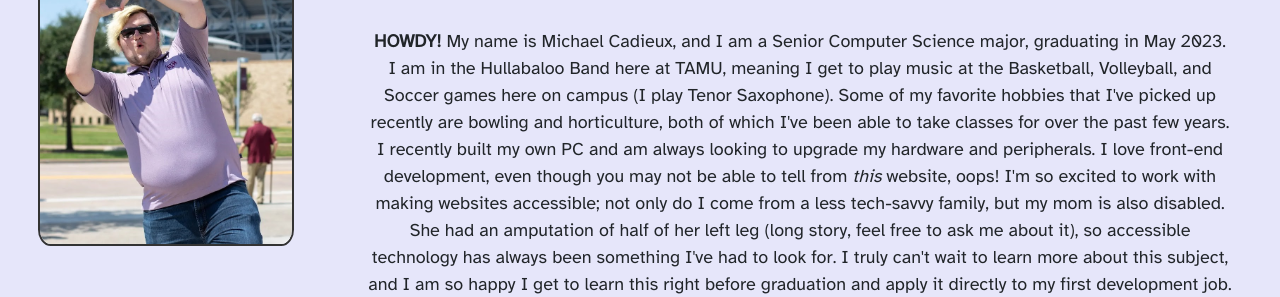
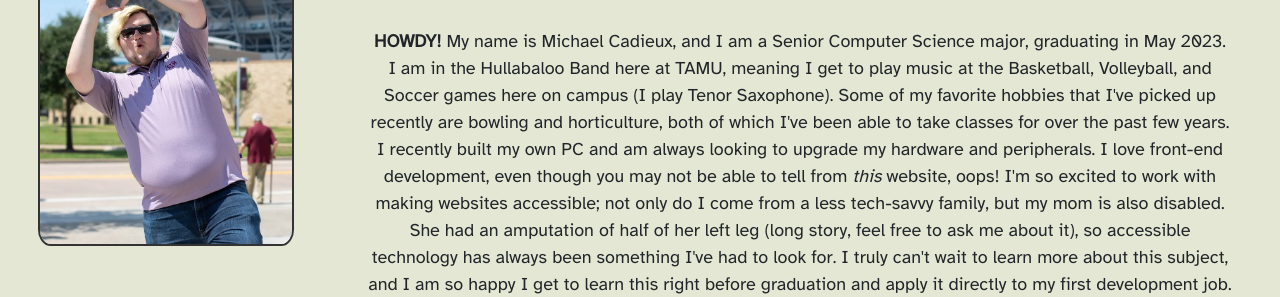
Before and after one commit to cadieuxbadger/CSCE412-Project3, a plain HTML site: page index.html in a window 1280 px wide. Shown: the part 271-568 px from the top of the page. Drawn offline with nearby package versions, Linux system fonts and the light colour scheme.

Commit message:
original bg

```diff
--- a/bio.css
+++ b/bio.css
@@ -19,7 +19,7 @@ h2 {
 }
 
 .main-body {
-    background-color: lavender; /* #E3E7D3 */
+    background-color: #E3E7D3; /* #E3E7D3 */
     align-items: center;
     text-align: center;
     font-family: Atkinson-Hyperlegible;
```
